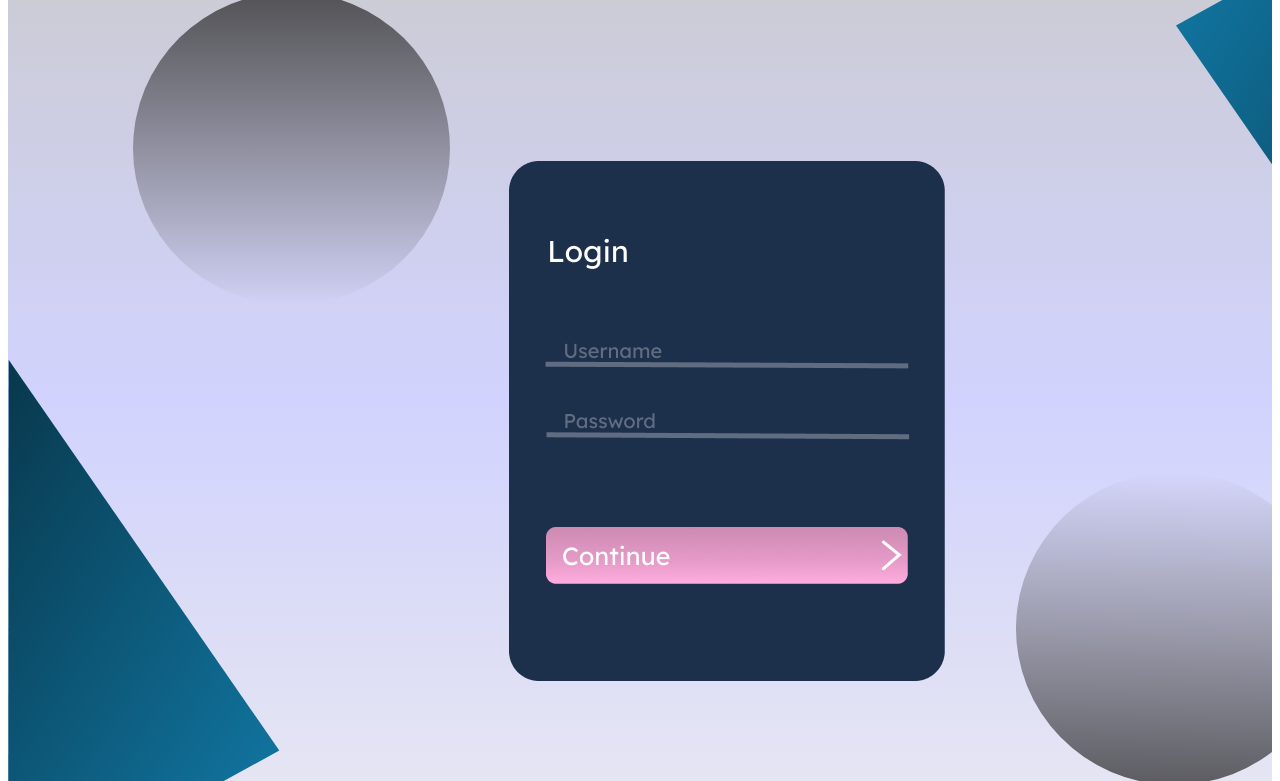
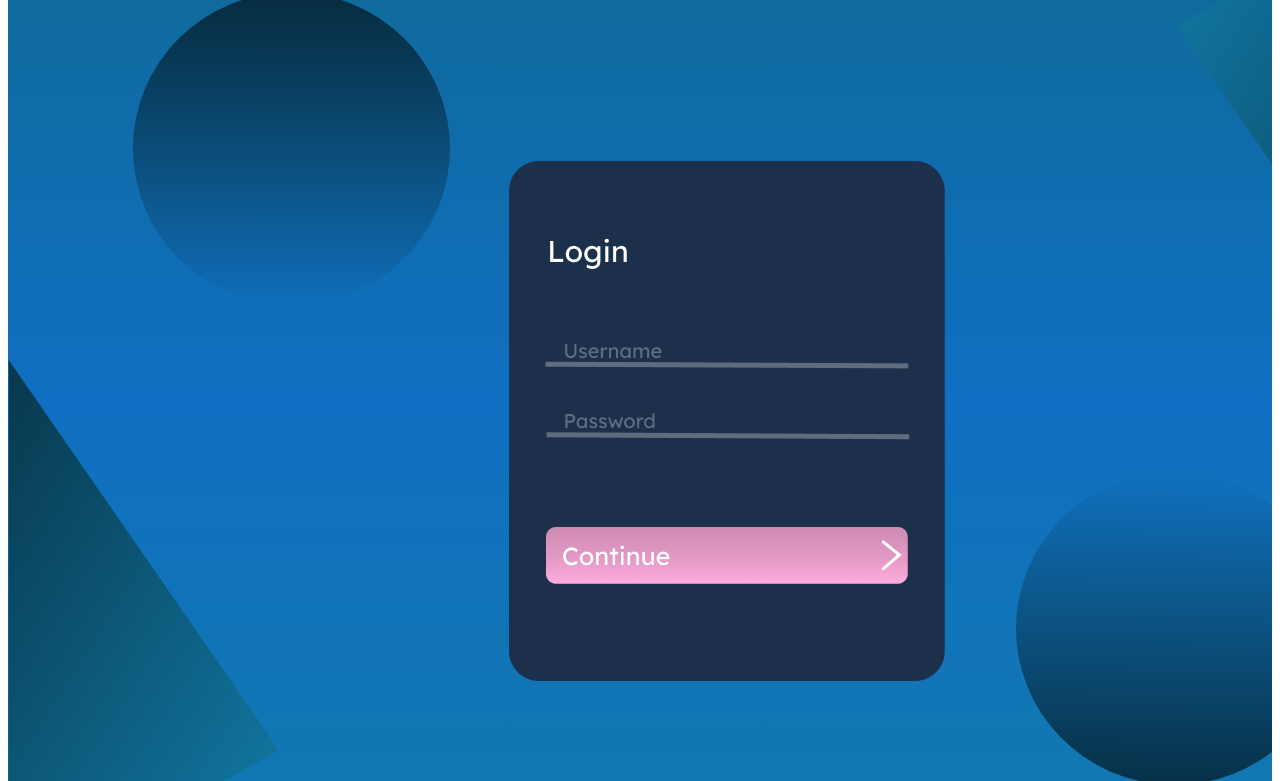
Before and after one commit to oakley-Thomas/CSE312_GroupProject, a plain HTML site: page templates/login.html in a window 1280 px wide. Shown: the part 132-913 px from the top of the page. Drawn offline with Linux system fonts and the light colour scheme.

Commit message:
Updated background color to match figma

```diff
--- a/static/css/style.css
+++ b/static/css/style.css
@@ -1,5 +1,5 @@
 .login {
-    background-color: rgba(255, 255, 255, 1);
+    background-color: #1385B6;
     display: flex;
     flex-direction: row;
     justify-content: center;
```
